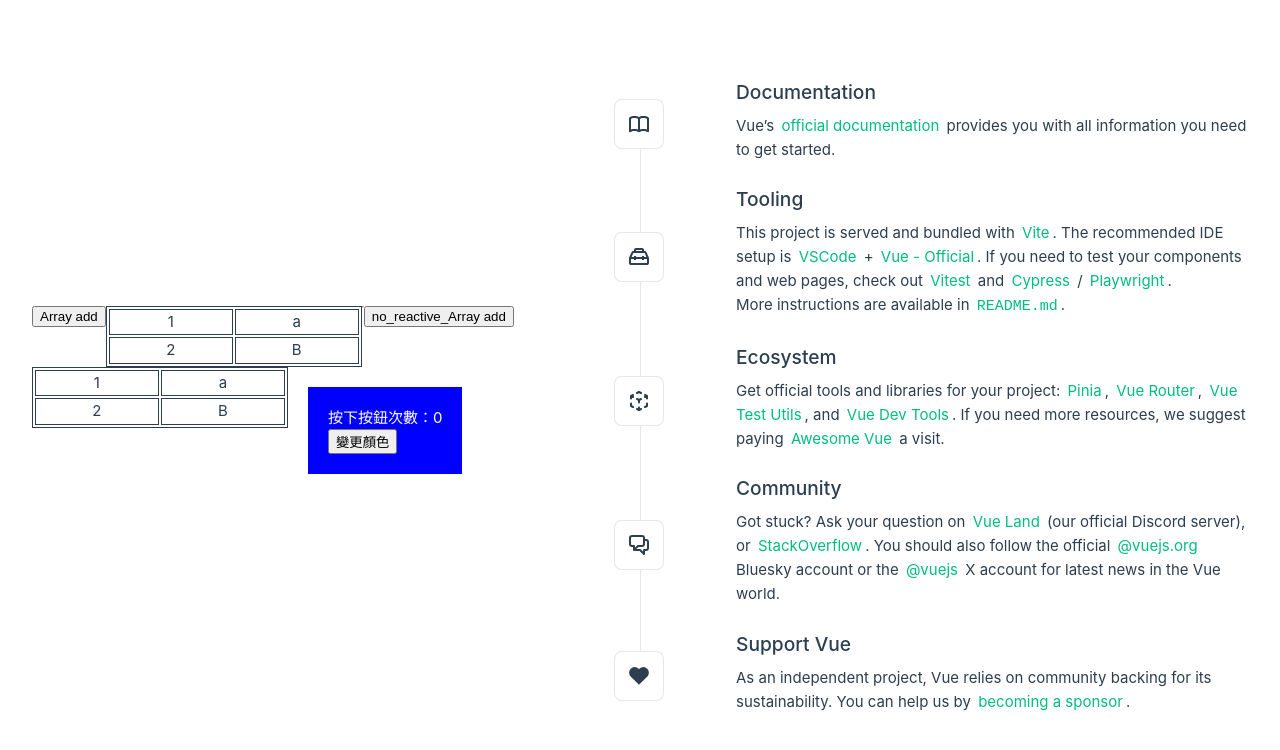
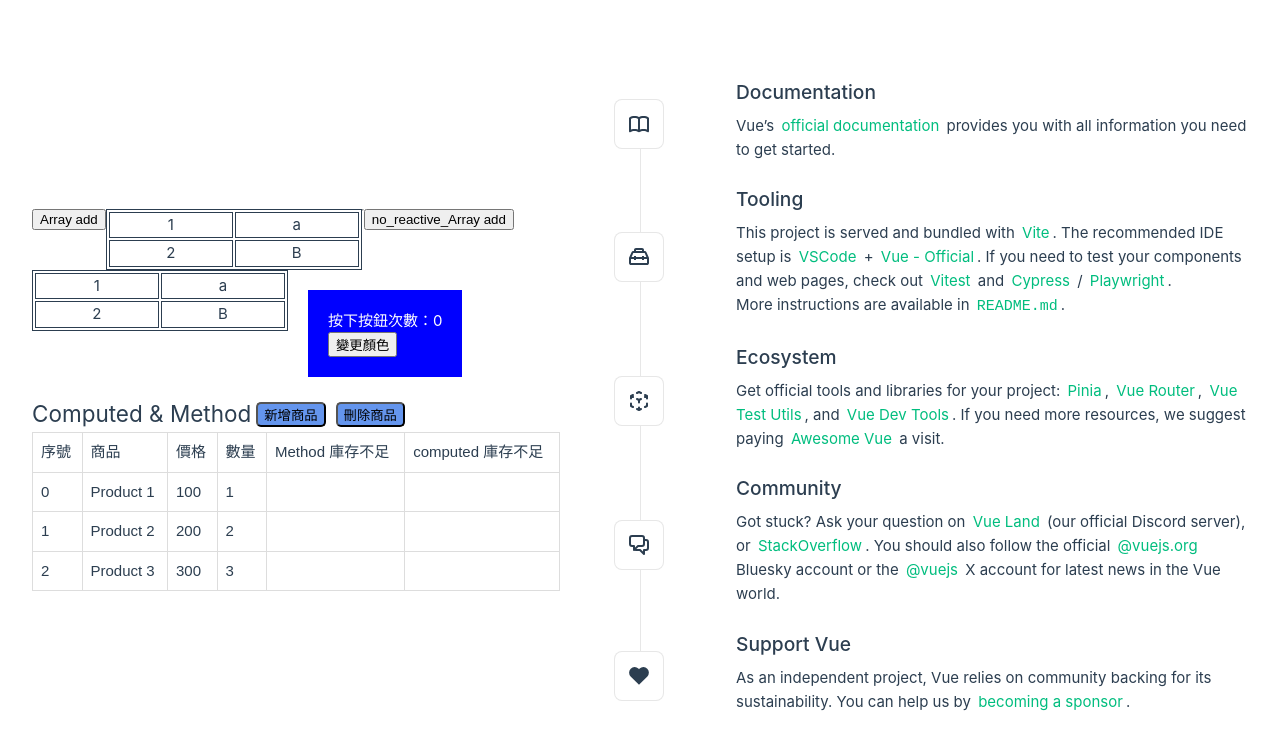
Before and after one commit to Kevin6065/SourceTreeFolder, a Vue app: page / in a window 1280 px wide. Shown: the top 750 px of the page. Built offline with nearby package versions, Linux system fonts and the light colour scheme.

Commit message:
no message

```diff
--- a/src/App.vue
+++ b/src/App.vue
@@ -4,6 +4,7 @@ import TheWelcome from './components/TheWelcome.vue'
 import RefCount from './components/RefCount.vue'
 import ReactiveComp from './components/ReactiveComp.vue'
 import ChangColor from './components/ChangColor.vue'
+import ComputedAndMethod from './ComputedAndMethod.vue'
 </script>
 
 <template>
@@ -16,6 +17,7 @@ import ChangColor from './components/ChangColor.vue'
       <!-- <RefCount /> -->
       <ReactiveComp />
       <ChangColor />
+      <ComputedAndMethod />
     </div>
   </header>
 
--- /dev/null
+++ b/src/ComputedAndMethod.vue
@@ -0,0 +1,73 @@
+<template>
+  <h2>Computed & Method</h2>
+  <button @click="addProduct">新增商品</button>
+  <button @click="removeProduct">刪除商品</button>
+  <table>
+    <tbody>
+      <tr>
+        <th>序號</th>
+        <th>商品</th>
+        <th>價格</th>
+        <th>數量</th>
+        <th>Method 庫存不足</th>
+        <th>computed 庫存不足</th>
+      </tr>
+      <tr v-for="(product, index) in products" :key="product.id">
+        <td>{{ index }}</td>
+        <td>{{ product.name }}</td>
+        <td>{{ product.price }}</td>
+        <td>{{ product.quantity }}</td>
+        <td>{{ InventoryByComputed[product.id] }}</td>
+        <td>{{ InventoryByMethod(product.quantity) }}</td>
+      </tr>
+    </tbody>
+  </table>
+</template>
+
+<script setup>
+import { reactive, computed } from 'vue'
+
+const products = reactive([
+  { id: 1, name: 'Product 1', price: 100, quantity: 1 },
+  { id: 2, name: 'Product 2', price: 200, quantity: 2 },
+  { id: 3, name: 'Product 3', price: 300, quantity: 3 },
+])
+
+const limitquantity = 2
+
+const InventoryByComputed = computed(() => {
+  const result = {}
+  return result
+})
+
+const InventoryByMethod = (quantity) => {}
+
+const addProduct = () => {
+  const maxId = products.length + 1
+  products.push({ id: maxId, name: 'Product ${maxId}', price: parseInt('${maxId}00'), quantity: 3 })
+}
+const removeProduct = () => {
+  products.pop()
+}
+</script>
+
+<style scoped>
+/* //table 表格美化 */
+table {
+  font-family: arial, sans-serif;
+  border-collapse: collapse;
+  width: 100%;
+}
+
+td,
+th {
+  border: 1px solid #dddddd;
+  text-align: left;
+  padding: 8px;
+}
+button {
+  border-radius: 5px;
+  margin: 5px 5px;
+  background-color: cornflowerblue;
+}
+</style>
```
